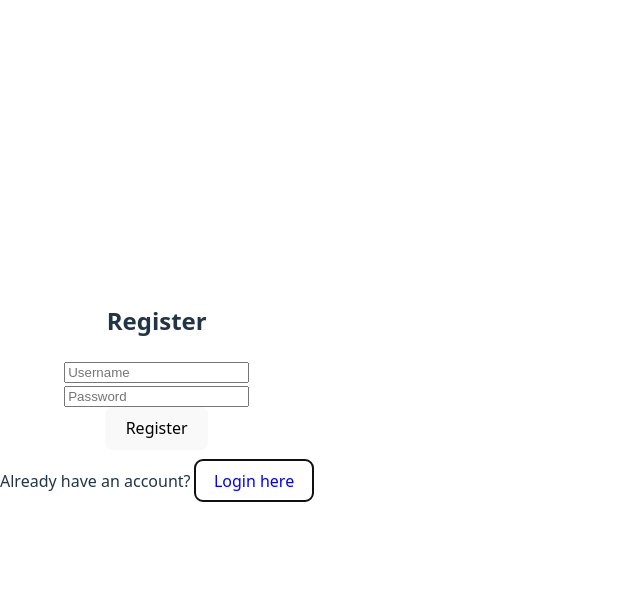
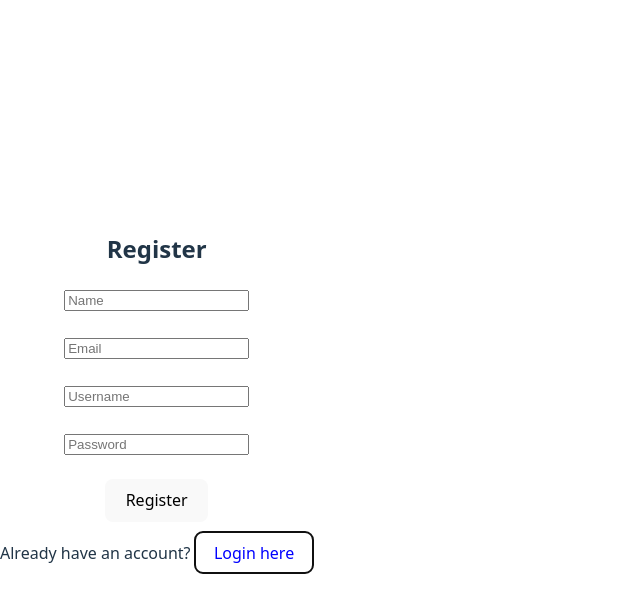
Before and after one commit to annaannmathew/Focusly-React, a React (Vite) app: page /login in a window 1280 px wide. Both pictures are taken after a click on the button "Register here". Shown: the top 612 px of the page, without its empty margins (0-640 px from the left). Built offline with nearby package versions, Linux system fonts and the light colour scheme.

Commit message:
AuthForm Updated

```diff
--- a/src/component/AuthForm.jsx
+++ b/src/component/AuthForm.jsx
@@ -2,9 +2,11 @@ import React, { useState } from "react";
 import axios from "axios";
 
 const AuthForm = () => {
-  const [isLogin, setIsLogin] = useState(true); // toggle between login/register
+  const [isLogin, setIsLogin] = useState(true);
   const [formData, setFormData] = useState({
+    name: "",
     username: "",
+    email_id: "",
     password: ""
   });
 
@@ -13,12 +15,16 @@ const AuthForm = () => {
 
   const handleSubmit = async (e) => {
     e.preventDefault();
+    const url = isLogin
+      ? "http://localhost:8085/auth/login"
+      : "http://localhost:8085/auth/register";
+
     try {
-      const url = isLogin
-        ? "http://localhost:8085/auth/login"
-        : "http://localhost:8085/auth/register";
+      const payload = isLogin
+        ? { username: formData.username, password: formData.password }
+        : formData;
 
-      const response = await axios.post(url, formData);
+      const response = await axios.post(url, payload);
       alert(response.data);
 
       if (response.data === "Login successful!") {
@@ -26,8 +32,7 @@ const AuthForm = () => {
       }
 
       if (!isLogin) {
-        // if registered, optionally redirect to login
-        setIsLogin(true);
+        setIsLogin(true); // after registration, switch to login
       }
 
     } catch (error) {
@@ -39,26 +44,43 @@ const AuthForm = () => {
     <div style={{ maxWidth: "400px", margin: "auto", textAlign: "center" }}>
       <h2>{isLogin ? "Login" : "Register"}</h2>
       <form onSubmit={handleSubmit}>
+        {!isLogin && (
+          <>
+            <input
+              name="name"
+              placeholder="Name"
+              onChange={handleChange}
+              required
+            /><br /><br />
+            <input
+              name="email_id"
+              placeholder="Email"
+              onChange={handleChange}
+              required
+            /><br /><br />
+          </>
+        )}
         <input
           name="username"
           placeholder="Username"
           onChange={handleChange}
           required
-        />
-        <br />
+        /><br /><br />
         <input
           name="password"
           type="password"
           placeholder="Password"
           onChange={handleChange}
           required
-        />
-        <br />
+        /><br /><br />
         <button type="submit">{isLogin ? "Login" : "Register"}</button>
       </form>
       <p style={{ marginTop: "10px" }}>
         {isLogin ? "Don't have an account?" : "Already have an account?"}{" "}
-        <button onClick={() => setIsLogin(!isLogin)} style={{ background: "none", border: "none", color: "blue", cursor: "pointer" }}>
+        <button
+          onClick={() => setIsLogin(!isLogin)}
+          style={{ background: "none", border: "none", color: "blue", cursor: "pointer" }}
+        >
           {isLogin ? "Register here" : "Login here"}
         </button>
       </p>
```
